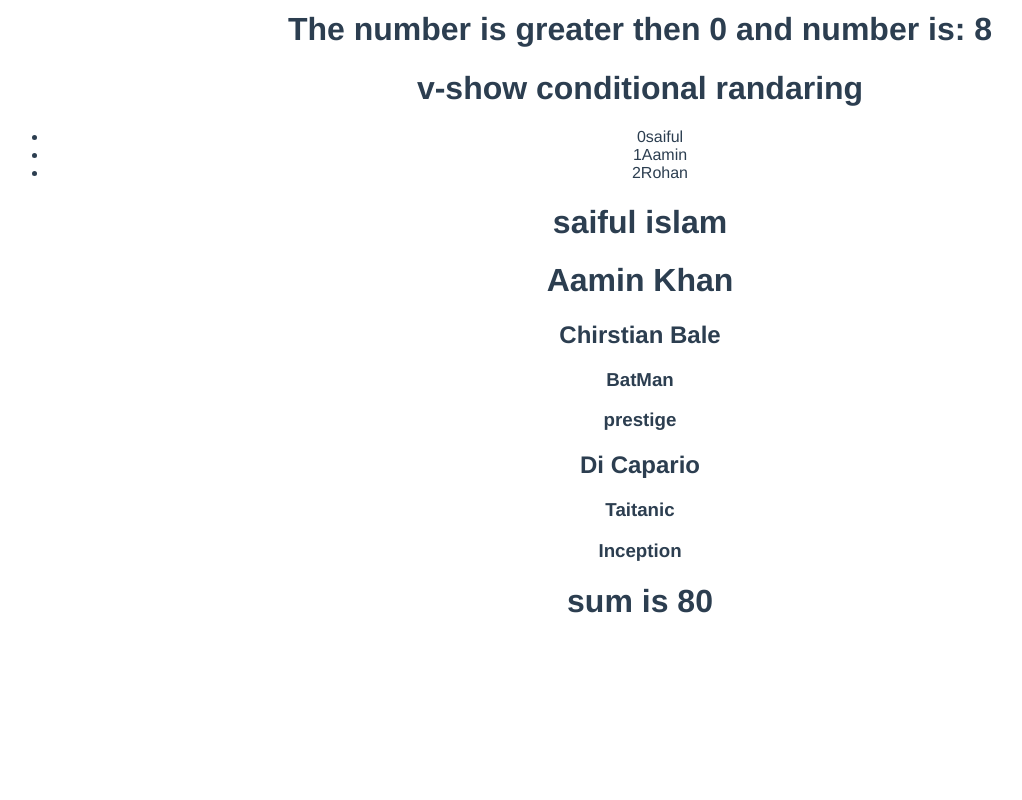
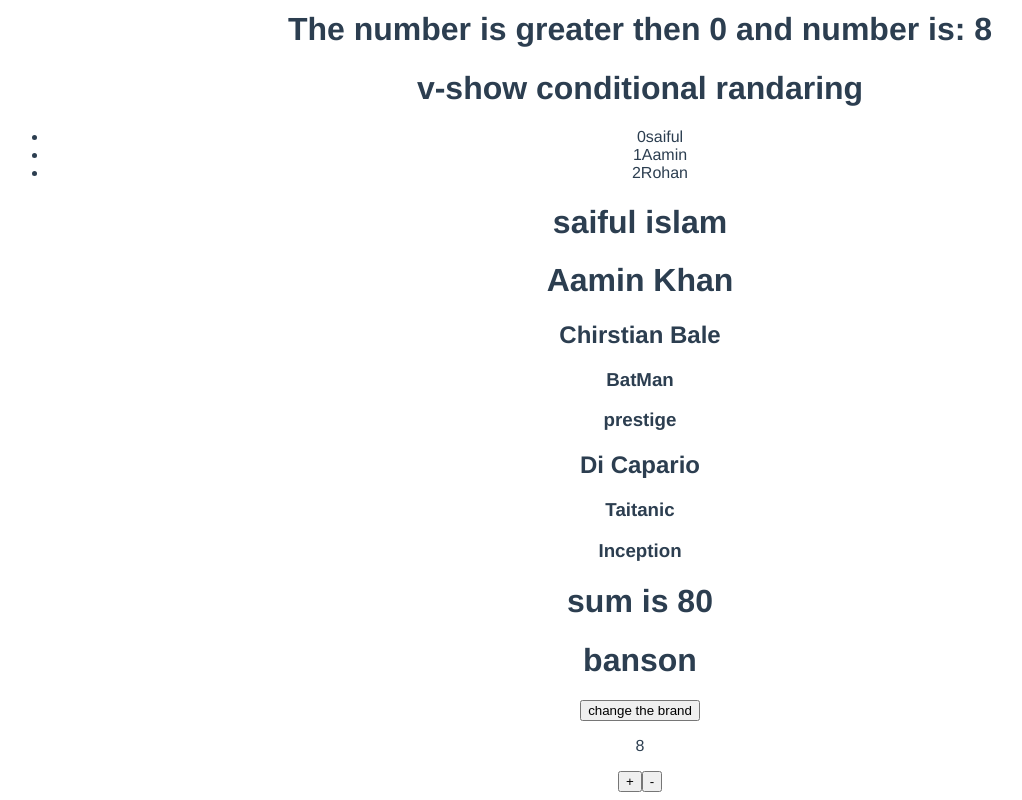
Before and after one commit to meraz007/Learn-Vue, a Vue app in the folder Codevolution/practice-vue-basic/: page / in a window 1280 px wide. Shown: the part 501-1301 px from the top of the page, without its empty margins (0-1022 px from the left). Before the commit the page ends 1143 px from the top, so only its background shows below. Built offline with nearby package versions, Linux system fonts and the light colour scheme.

Commit message:
event handling

```diff
--- a/Codevolution/practice-vue-basic/src/App.vue
+++ b/Codevolution/practice-vue-basic/src/App.vue
@@ -24,6 +24,11 @@
  </div>
 </div>
 <h1>sum is {{ addTwoNumber(3,5)}}</h1>
+<h1>{{ cgrt }}</h1>
+<button @click="changeBrand">change the brand</button>
+<p>{{ num }}</p>
+<button @click="increment"> + </button>
+<button @click="decriment">-</button>
 </template>
 
 <script>
@@ -63,13 +68,23 @@ export default {
       anotherStyleObj:{
         padding:'10px'
       },
-      num:8
+      num:8,
+      cgrt:'banson'
     }
   },
   methods:{
     addTwoNumber(a,b){
       var add = (a+b) * this.methodsNumber;
       return add
+    },
+    increment(){
+      return this.num +=1
+    },
+    decriment(){
+      return this.num -=1
+    },
+    changeBrand(){
+      return this.cgrt=this.names[0]
     }
   }
 }
```
